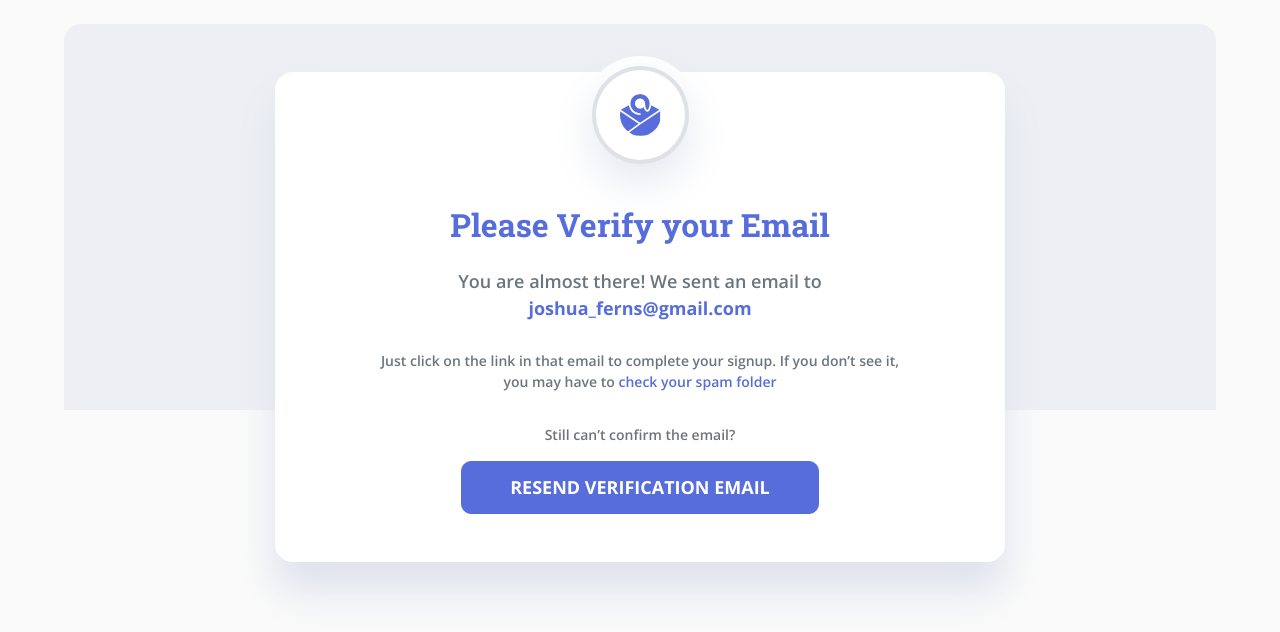
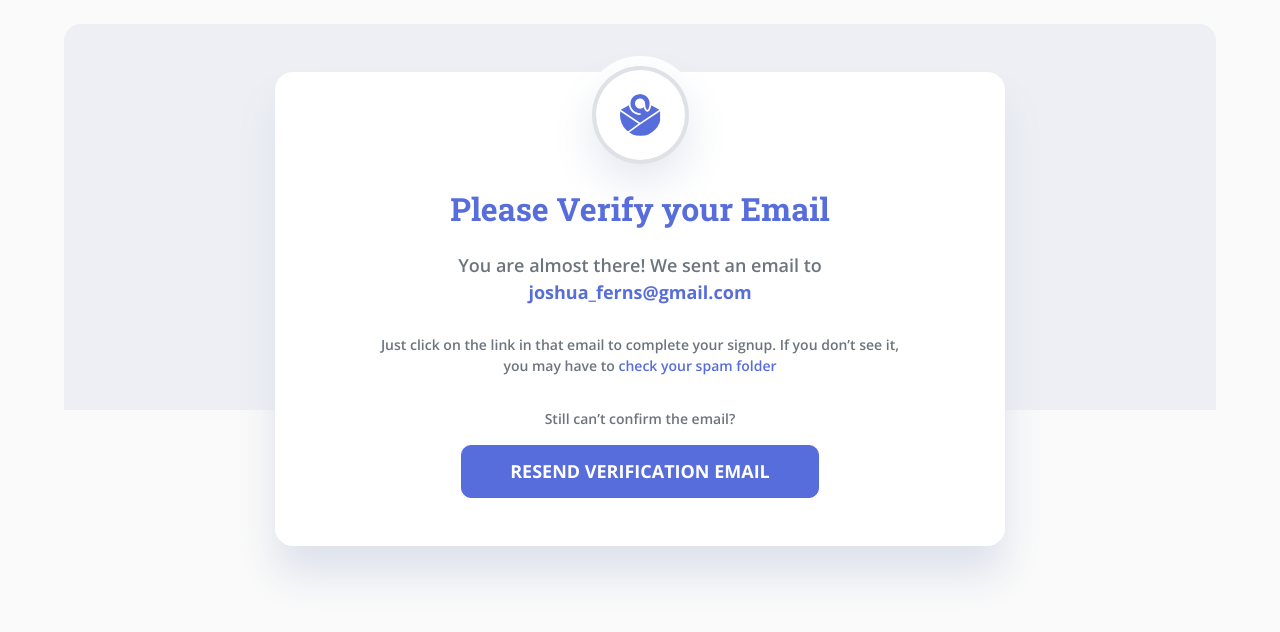
Before and after one commit to m-zamil/AlphaInsider, a plain HTML site: page email-verification.html in a window 1280 px wide. Drawn offline with nearby package versions, Linux system fonts and the light colour scheme.

```diff
--- a/email-verification.html
+++ b/email-verification.html
@@ -31,7 +31,7 @@
                 <div class="email-icon-wrapper mt-n3 mb-n3">
                   <img class="email__icon p-4" src="./assets/images/email-icon.svg" alt="" />
                 </div>
-                <p class="h3 fs-3 mt-0 mt-lg-5 text-primary">Please Verify your Email</p>
+                <p class="h3 fs-3 mt-0 mt-lg-4 pt-lg-2 text-primary">Please Verify your Email</p>
                 <p class="text-muted mb-0 mt-4 fs-4">You are almost there! We sent an email to</p>
                 <p class="font-weight-bold fs-4 text-primary">joshua_ferns@gmail.com</p>
                 <p class="text-muted my-4 pt-1">Just click on the link in that email to complete your signup. If you don’t see it, you may have to <span class="text-primary">check your spam folder</span></p>
```
